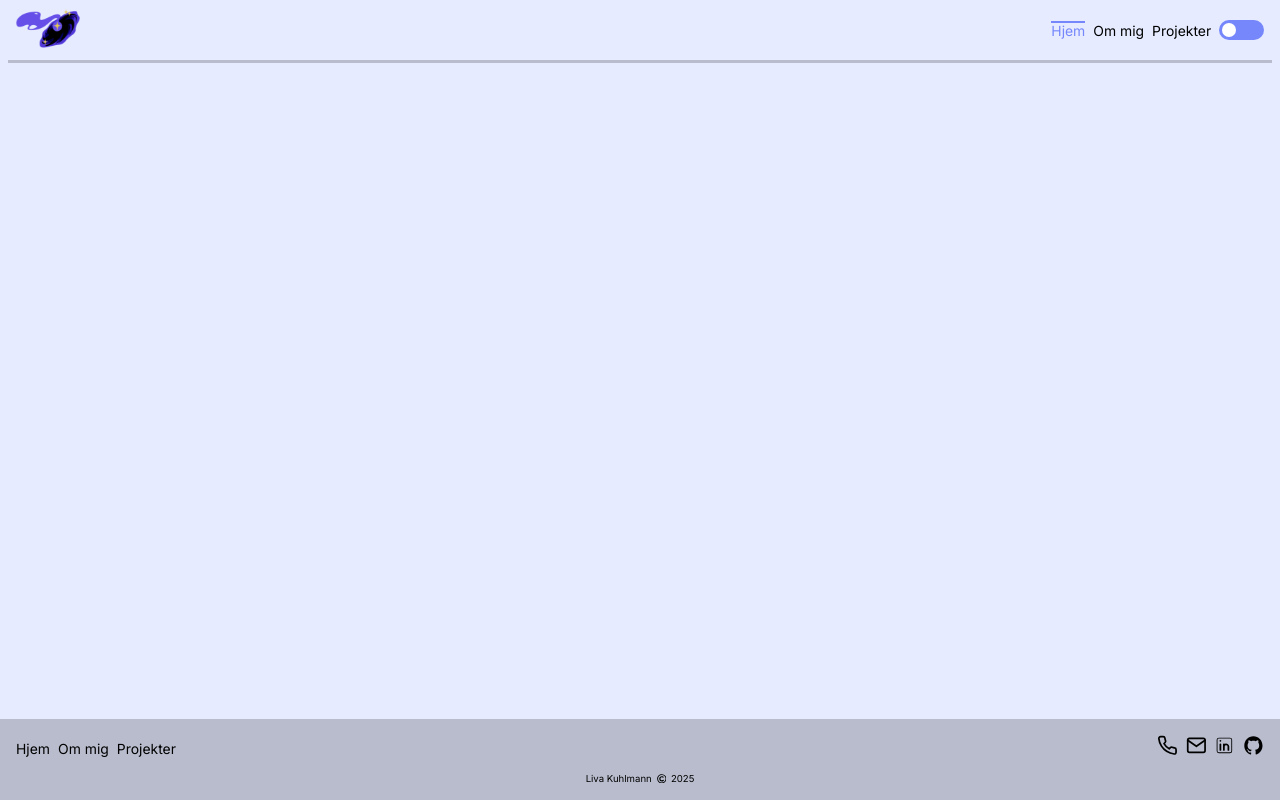
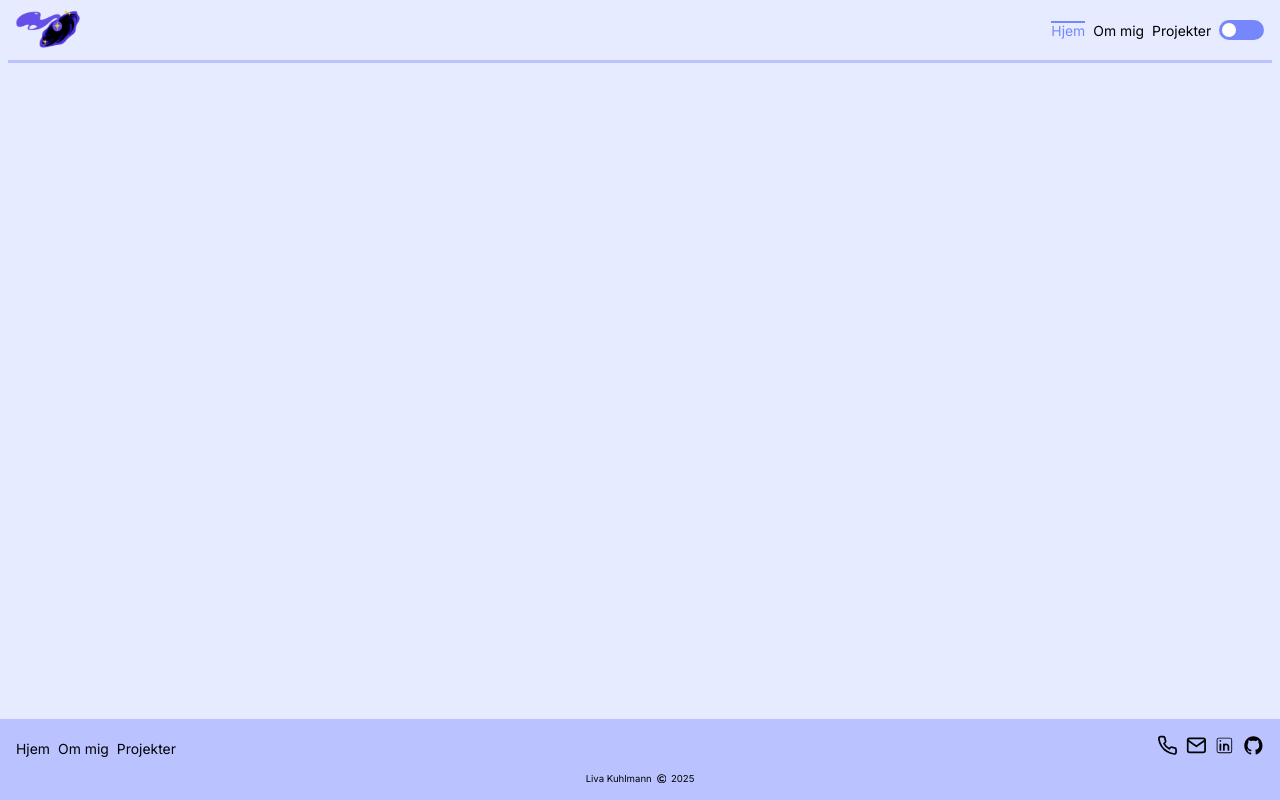
Before and after one commit to rts-Liva/portfolio, a React (Vite) app: page / in a window 1280 px wide. Built offline with nearby package versions, Linux system fonts and the light colour scheme.

Commit message:
darkmode

```diff
--- a/src/scss/components/footer.scss
+++ b/src/scss/components/footer.scss
@@ -1,7 +1,7 @@
 @use '../placeholders/root.scss';
 
 .footer {
-    background-color: root.$transparent-black;
+    background-color: root.$light-purple;
     position: fixed;
     bottom: 0;
     left: 0;
--- a/src/scss/components/header.scss
+++ b/src/scss/components/header.scss
@@ -6,7 +6,7 @@
     justify-content: space-between;
     padding: .5rem;
     margin-inline: .5rem;
-    border-bottom: 3px solid root.$transparent-black;
+    border-bottom: 3px solid root.$light-purple;
 
     &__logo {
         width: 4rem;
```
